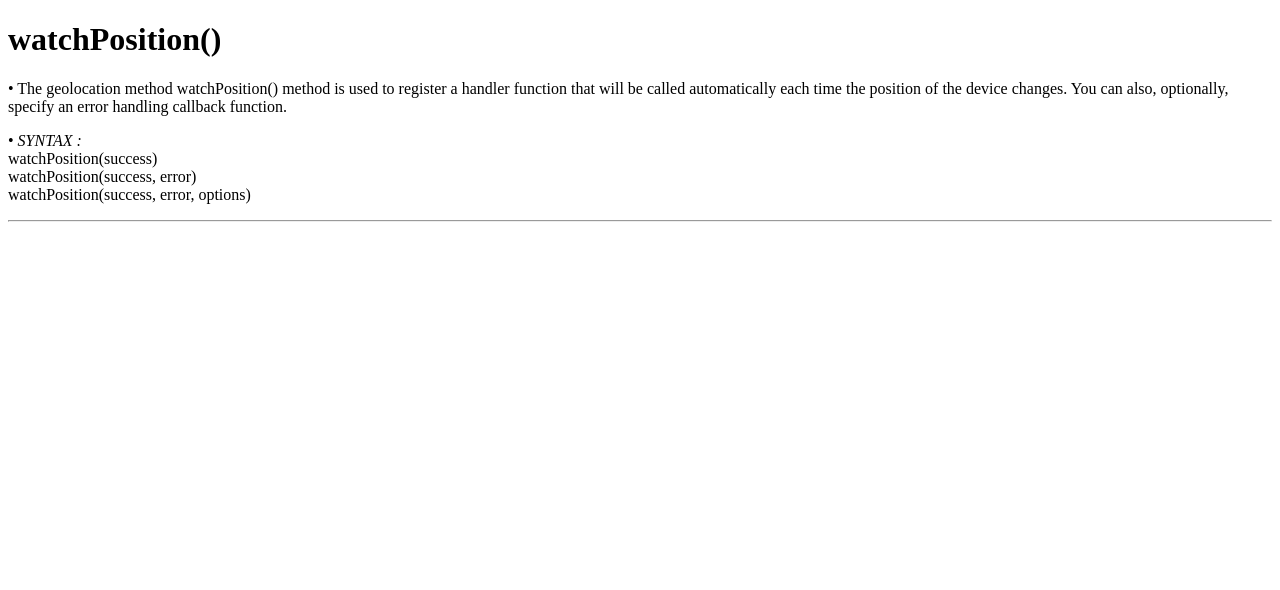
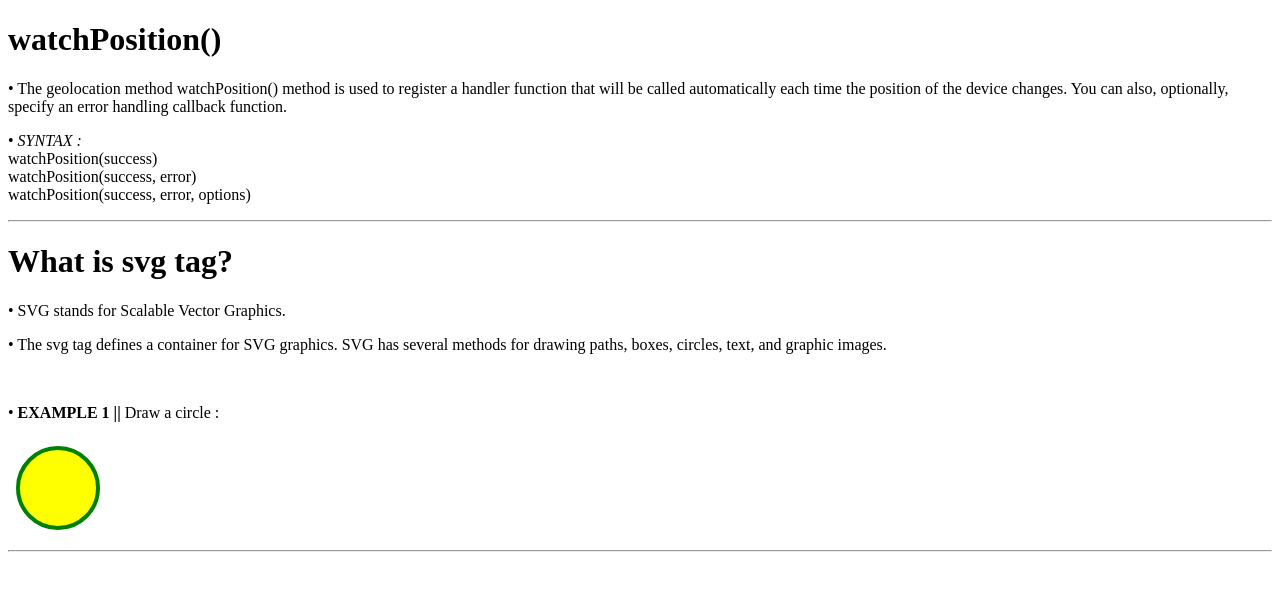
Before and after one commit to shubham2o/Geolocation, a website: page Doubts/Doubts.html in a window 1280 px wide. Drawn offline with Linux system fonts and the light colour scheme.

Commit message:
what is svg tag? added and doubts completed

```diff
--- a/Doubts/Doubts.html
+++ b/Doubts/Doubts.html
@@ -22,6 +22,23 @@
     </p>
     <hr>
 
+    <!-- What is svg tag? -->
+    <h1>What is svg tag?</h1>
+    <p>• SVG stands for Scalable Vector Graphics.</p>
+    <p>• The svg tag defines a container for SVG graphics. SVG has several methods for drawing paths, boxes, circles,
+        text, and graphic images.</p>
+    <br>
+
+    <!-- EXAMPLE 1 || -->
+    <p>• <strong>EXAMPLE 1 ||</strong>
+        Draw a circle :
+    </p>
+    <svg width="100" height="100">
+        <circle cx="50" cy="50" r="40" stroke="green" stroke-width="4" fill="yellow"></circle>
+        Sorry, your browser does not support inline CSS.
+    </svg>
+    <hr>
+
     <script src="Doubts.js"></script>
 </body>
 
```
